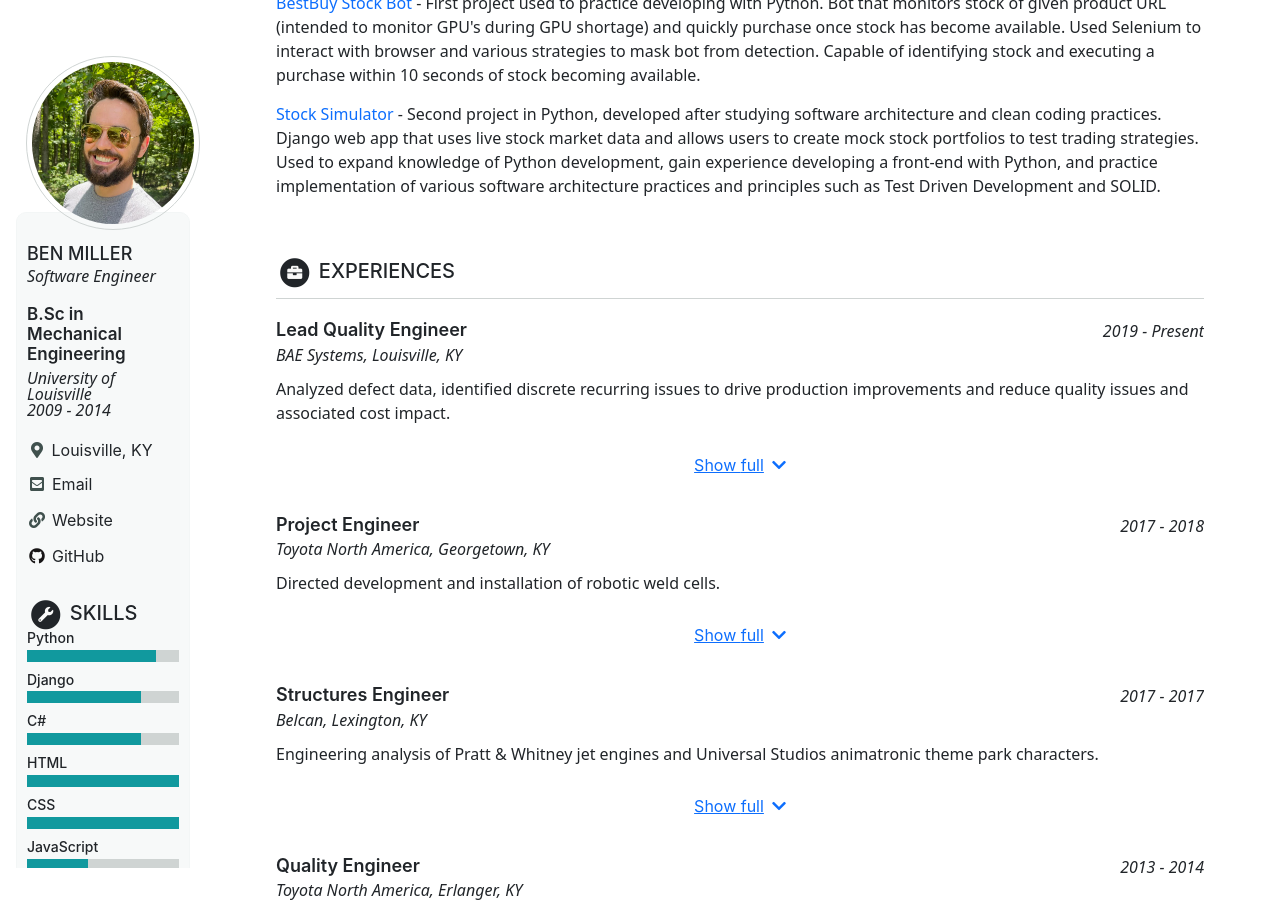
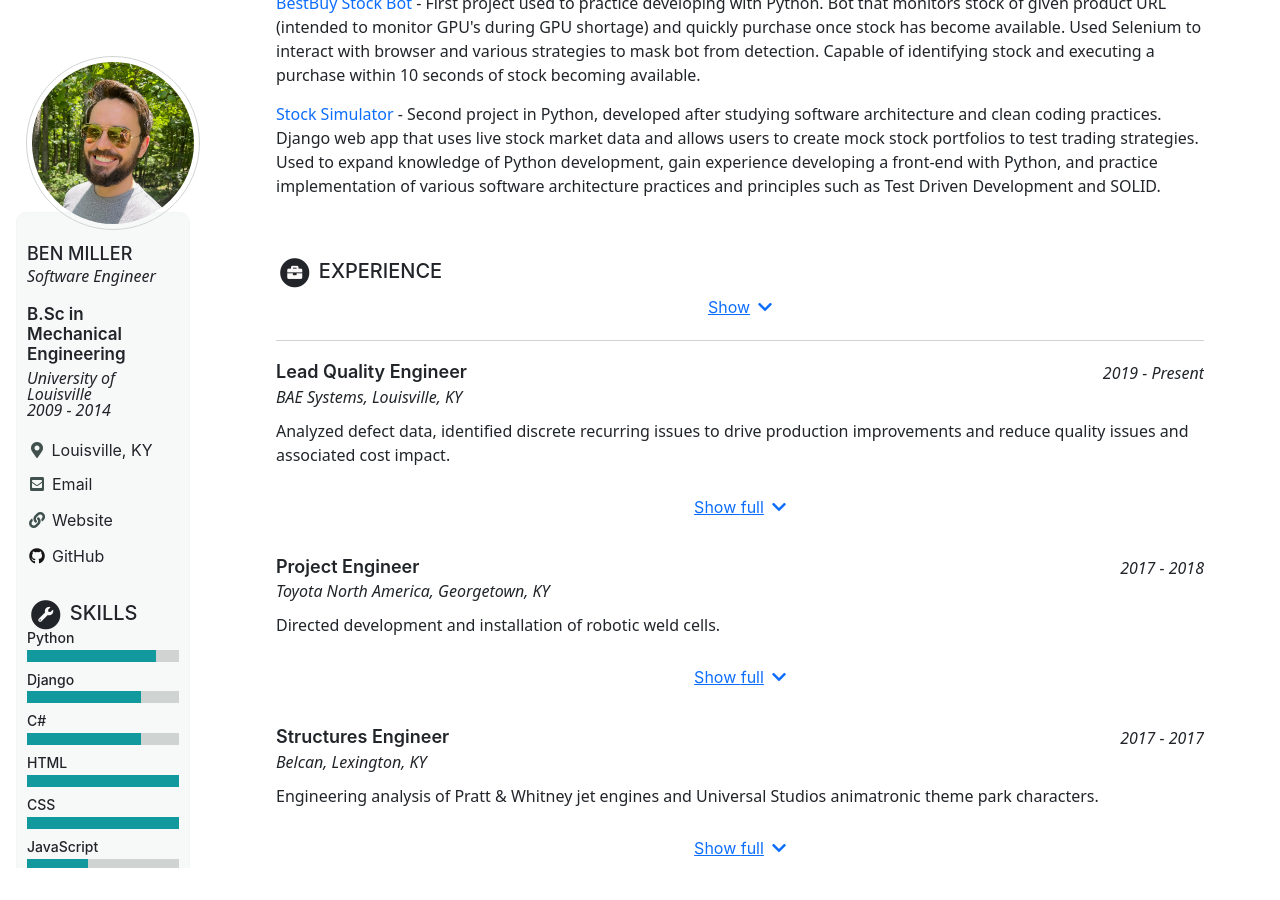
Before and after one commit to Ben-M-90/Ben-M-90.github.io, a Jekyll site: the page built from _pages/home.md, in a window 1280 px wide and 900 px high, scrolled down 840 px. Built offline with Jekyll 4.4.1, drawn with Linux system fonts in a browser that asks for light colours; cached includes are drawn as plain includes.

Commit message:
Add functionality to collapse experience section.

```diff
--- a/_includes/experiences.html
+++ b/_includes/experiences.html
@@ -6,9 +6,17 @@
             <i class="fas fa-circle fa-stack-2x"></i>
             <i class="fas fa-briefcase fa-stack-1x fa-inverse"></i>
         </span>
-    Experiences
+        Experience
+        <button class="btn btn-link d-block w-100 btn-experience-collapse"
+                type="button"
+                data-bs-toggle="collapse"
+                data-bs-target="#experience-section"
+                aria-expanded="false"
+                aria-controls="experience-section">
+            <span class="less">Hide<span class="fas fa-chevron-up ms-2 fs--2"></span></span><span class="full-button">Show<span class="fas fa-chevron-down ms-2 fs--2"></span></span>
+        </button>
     </h2>
-
+  <div class="collapse show" id="experience-section">
       {% for experience in experiences %}
       <div class="item">
 
@@ -22,7 +30,6 @@
               <div class="company">{{ experience.company }}</div>
 
           </div><!--//meta-->
-
           {% if experience.details %}
           <div class="details">
               {{ experience.details | markdownify }}
@@ -42,6 +49,6 @@
 
       </div><!--//item-->
       {% endfor %}
-
+  </div>
 </section><!--//section-->
 {% endif %}
```
Lines whose indentation alone changed are shown as unchanged.
